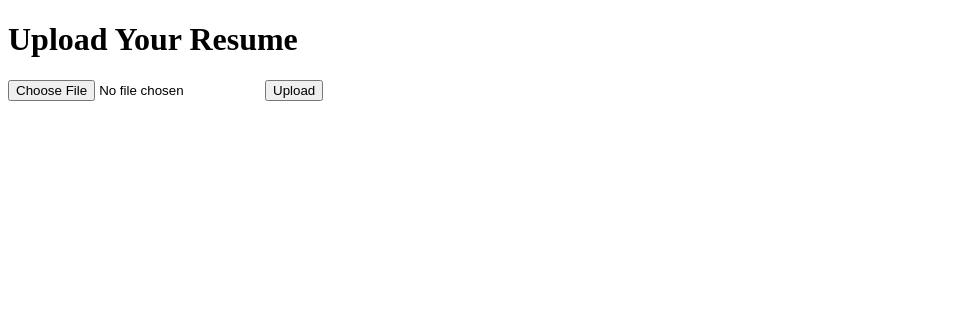
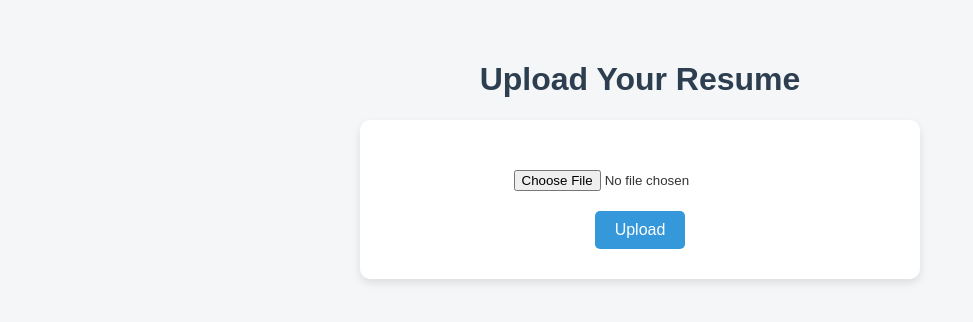
Before and after one commit to Bhargav166/resume-job-matcher, a Flask app: page / in a window 1280 px wide. Shown: the top 322 px of the page, without its empty margins (0-973 px from the left). Run offline with Flask 3, Linux system fonts and the light colour scheme.

Commit message:
chore : UI styling changes

```diff
--- /dev/null
+++ b/static/styles.css
@@ -0,0 +1,68 @@
+/* styles.css */
+
+body {
+  font-family: Arial, sans-serif;
+  background-color: #f4f6f8;
+  margin: 0;
+  padding: 40px 20px;
+  color: #333;
+}
+
+h1, h2 {
+  text-align: center;
+  color: #2c3e50;
+}
+
+form {
+  max-width: 500px;
+  margin: 0 auto;
+  background-color: #fff;
+  padding: 30px;
+  border-radius: 10px;
+  box-shadow: 0 4px 8px rgba(0,0,0,0.1);
+}
+
+input[type="file"] {
+  display: block;
+  margin: 20px auto;
+}
+
+button {
+  background-color: #3498db;
+  color: white;
+  padding: 10px 20px;
+  border: none;
+  border-radius: 5px;
+  cursor: pointer;
+  display: block;
+  margin: 20px auto 0;
+  font-size: 16px;
+}
+
+button:hover {
+  background-color: #2980b9;
+}
+
+pre {
+  background-color: #f0f0f0;
+  padding: 15px;
+  border-radius: 6px;
+  max-width: 800px;
+  margin: 0 auto 30px;
+  overflow-x: auto;
+}
+
+ul {
+  list-style-type: none;
+  padding: 0;
+  max-width: 800px;
+  margin: 0 auto;
+}
+
+li {
+  background-color: #ffffff;
+  margin: 8px 0;
+  padding: 10px 15px;
+  border-radius: 6px;
+  box-shadow: 0 2px 5px rgba(0,0,0,0.1);
+}
--- a/templates/result.html
+++ b/templates/result.html
@@ -1,6 +1,9 @@
 <!doctype html>
 <html>
-  <head><title>Extracted Resume Text</title></head>
+  <head>
+    <title>Extracted Resume Text</title>
+    <link rel="stylesheet" href="{{ url_for('static', filename='styles.css') }}">
+  </head>
   <body>
     <h2>Extracted Resume Text:</h2>
     <pre>{{ text }}</pre>
@@ -12,6 +15,5 @@
       <li><strong>Phone:</strong> {{ phone }}</li>
       <li><strong>Skills:</strong> {{ skills | join(', ') }}</li>
     </ul>
-
   </body>
 </html>
--- a/templates/upload.html
+++ b/templates/upload.html
@@ -1,6 +1,9 @@
 <!doctype html>
 <html>
-  <head><title>Upload Resume</title></head>
+  <head>
+    <title>Upload Resume</title>
+    <link rel="stylesheet" href="{{ url_for('static', filename='styles.css') }}">
+  </head>
   <body>
     <h1>Upload Your Resume</h1>
     <form action="/upload" method="post" enctype="multipart/form-data">
```
Lines whose indentation alone changed are shown as unchanged.
